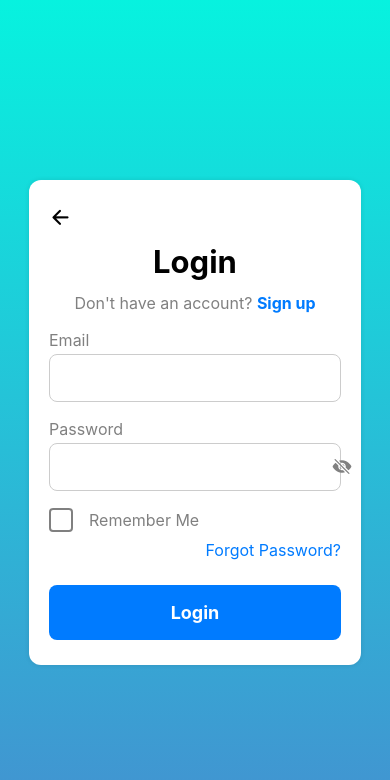
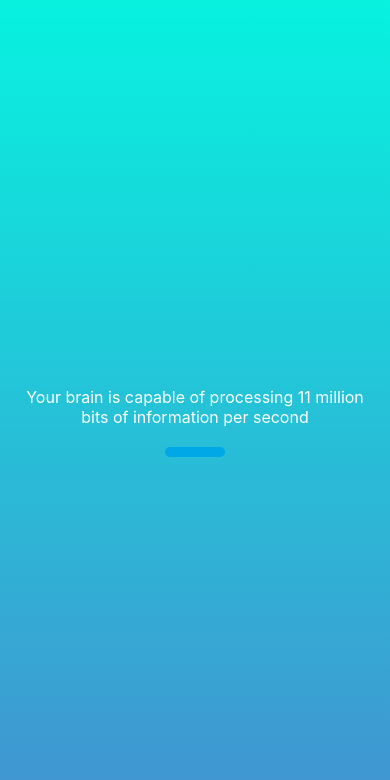
Before and after one commit to sabarim6369/Thoughtsapp, a React Native app: screen /Welcome in a window 390 px wide. Shown: the top 780 px of the page. Built offline with nearby package versions, Linux system fonts and the light colour scheme.

Commit message:
added welcome page

```diff
--- a/App.js
+++ b/App.js
@@ -2,7 +2,7 @@ import { StatusBar } from "expo-status-bar";
 import { NavigationContainer } from "@react-navigation/native";
 import { createStackNavigator } from "@react-navigation/stack";
 import AsyncStorage from "@react-native-async-storage/async-storage";
-import {jwtDecode} from "jwt-decode";
+import { jwtDecode } from "jwt-decode";
 import { useEffect, useState } from "react";
 import { View, ActivityIndicator } from "react-native";
 
@@ -14,6 +14,7 @@ import Mypolls from "./components/MyPolls/Mypolls";
 import Notifications from "./components/Notification/Notification";
 import Profile from "./components/Profile/Profile";
 import ChatDetails from "./components/Profile/chatdetails/Chatdetails";
+import WelcomeScreen from "./components/Welcomepage/Welcomepage";
 
 const Stack = createStackNavigator();
 
@@ -52,7 +53,8 @@ function Profilewithfooter() {
     </View>
   );
 }
-function Chatdetailswithfooter({route}) {
+
+function Chatdetailswithfooter({ route }) {
   return (
     <View style={{ flex: 1 }}>
       <ChatDetails route={route} />
@@ -65,8 +67,25 @@ export default function App() {
   const [initialRoute, setInitialRoute] = useState(null);
 
   useEffect(() => {
+    const checkFirstLaunch = async () => {
+      try {
+        const isFirstLaunch = await AsyncStorage.getItem("isFirstLaunch");
+
+        if (isFirstLaunch === null) {
+          await AsyncStorage.setItem("isFirstLaunch", "false");
+          setInitialRoute("Welcome");
+        } else {
+          checkAuth();
+        }
+      } catch (error) {
+        console.error("Error checking first launch:", error);
+        setInitialRoute("Login");
+      }
+    };
+
     const checkAuth = async () => {
       try {
+        // await AsyncStorage.removeItem("isFirstLaunch");
         const token = await AsyncStorage.getItem("token");
 
         if (token) {
@@ -76,7 +95,7 @@ export default function App() {
           if (decodedToken.exp > currentTime) {
             setInitialRoute("Home");
           } else {
-            await AsyncStorage.removeItem("token")
+            await AsyncStorage.removeItem("token");
             setInitialRoute("Login");
           }
         } else {
@@ -88,7 +107,7 @@ export default function App() {
       }
     };
 
-    checkAuth();
+    checkFirstLaunch();
   }, []);
 
   if (initialRoute === null) {
@@ -102,6 +121,7 @@ export default function App() {
   return (
     <NavigationContainer>
       <Stack.Navigator initialRouteName={initialRoute} screenOptions={{ headerShown: false }}>
+        <Stack.Screen name="Welcome" component={WelcomeScreen} />
         <Stack.Screen name="Login" component={Login} />
         <Stack.Screen name="Signup" component={Signup} />
         <Stack.Screen name="Home" component={HomeWithFooter} />
--- /dev/null
+++ b/components/Welcomepage/Welcomepage.jsx
@@ -0,0 +1,65 @@
+import React, { useEffect, useState } from "react";
+import { View, Text, StyleSheet } from "react-native";
+import { useNavigation } from "@react-navigation/native";
+import { LinearGradient } from "expo-linear-gradient";
+
+const messages = [
+  "The human brain generates an estimated 6,000 to 70,000 thoughts per day",
+  "Your brain is capable of processing 11 million bits of information per second",
+  "Neurons in the brain transmit information at speeds up to 250 mph",
+];
+
+const WelcomeScreen = () => {
+  const [index, setIndex] = useState(0);
+  const navigation = useNavigation();
+
+  useEffect(() => {
+    const interval = setInterval(() => {
+      setIndex((prevIndex) => {
+        if (prevIndex === messages.length - 1) {
+          clearInterval(interval);
+          setTimeout(() => {
+            navigation.replace("Login"); // Navigate after last message
+          }, 5000);
+          return prevIndex;
+        }
+        return prevIndex + 1;
+      });
+    }, 3000);
+
+    return () => clearInterval(interval);
+  }, []);
+
+  return (
+        <LinearGradient colors={["#07F2DF", "#458FD0"]} style={styles.container}>
+
+    <View style={styles.container}>
+      <Text style={styles.text}>{messages[index]}</Text>
+      <View style={styles.loader}></View>
+    </View>
+    </LinearGradient>
+  );
+};
+
+export default WelcomeScreen;
+
+const styles = StyleSheet.create({
+  container: {
+    flex: 1,
+    justifyContent: "center",
+    alignItems: "center",
+  },
+  text: {
+    color: "white",
+    fontSize: 16,
+    textAlign: "center",
+    paddingHorizontal: 20,
+  },
+  loader: {
+    width: 60,
+    height: 10,
+    backgroundColor: "#00A8E8",
+    marginTop: 20,
+    borderRadius: 5,
+  },
+});
```
